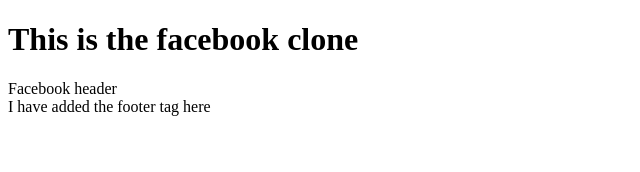
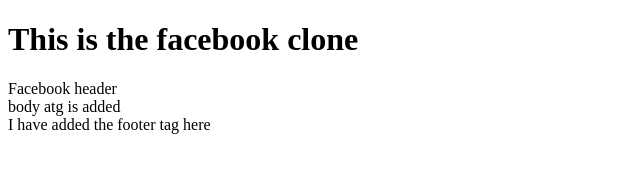
Before and after one commit to tusharkkumar/facebook-page-mock-design, a plain HTML site: page index.html in a window 1280 px wide. Shown: the whole page, without its empty margins (0-640 px from the left). Drawn offline with Linux system fonts and the light colour scheme.

Commit message:
[added] body tag is added

```diff
--- a/index.html
+++ b/index.html
@@ -12,11 +12,12 @@
 
 
    <header>Facebook header</header>
-
+    <div class="body">body atg is added</div>
 
    <div class="footer">
        I have added the footer tag here
    </div>
 
+
 </body>
 </html>
```
